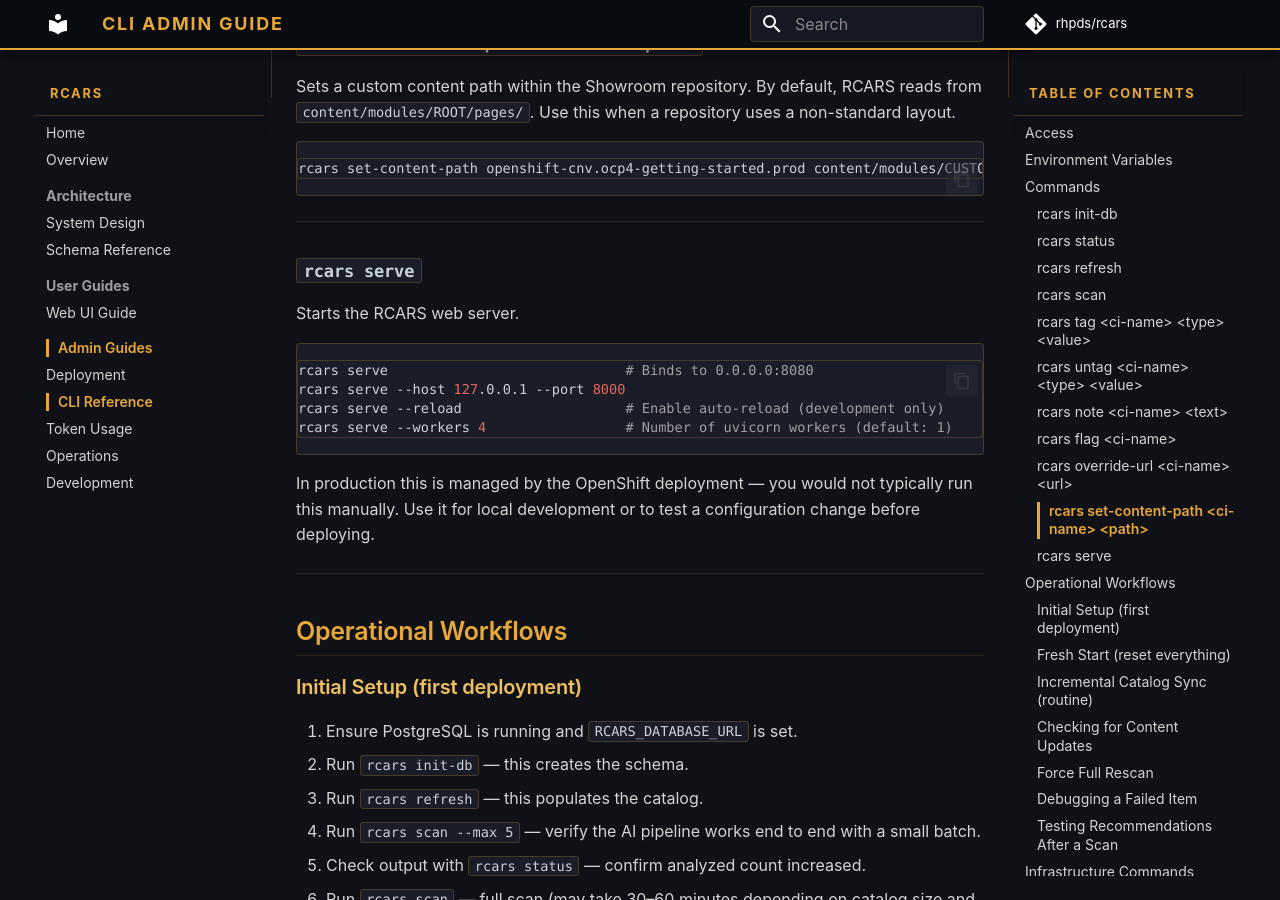
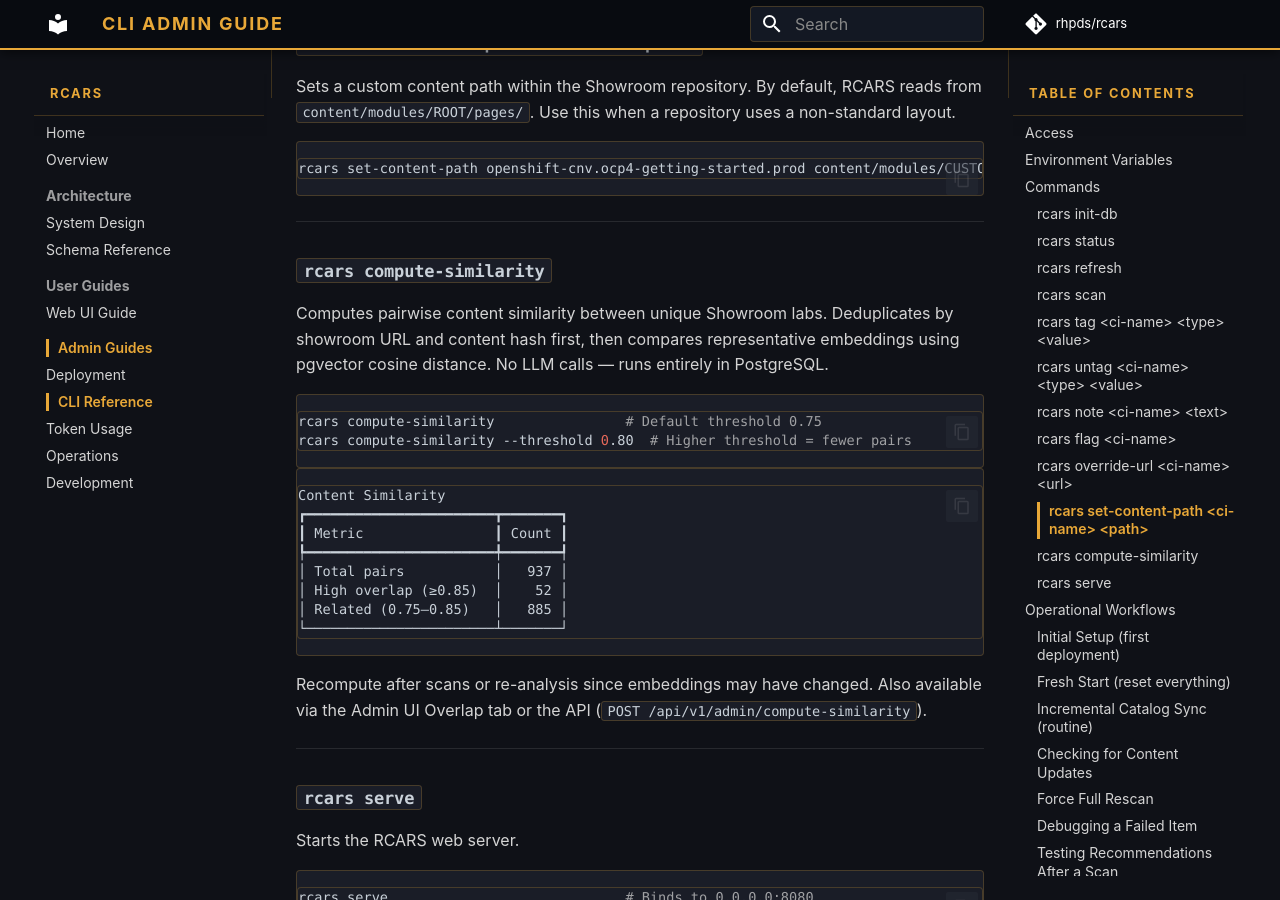
Before and after one commit to rhpds/rcars, an MkDocs documentation site: the page built from docs/admin/cli-guide.md, in a window 1280 px wide and 900 px high, scrolled down 6861 px. Built offline with MkDocs 1.6.1 and Material for MkDocs 9.7.7, drawn with Linux system fonts in a browser that asks for light colours; comment, search, counter and statistics services are not loaded.

Commit message:
rcars: Fix URL-based dedup, update all user-facing documentation
- Dedup by effective showroom URL first (catches dev/prod of same repo
  with different content hashes from branch drift)
- Web guide: dedup behavior, CLI/API access, inline feedback
- Operations: dedup explanation, CLI usage section
- CLI guide: new compute-similarity command reference

Co-Authored-By: Claude Opus 4.6 (1M context) <noreply@anthropic.com>

````diff
--- a/docs/admin/cli-guide.md
+++ b/docs/admin/cli-guide.md
@@ -195,6 +195,30 @@ rcars set-content-path openshift-cnv.ocp4-getting-started.prod content/modules/C
 
 ---
 
+### `rcars compute-similarity`
+
+Computes pairwise content similarity between unique Showroom labs. Deduplicates by showroom URL and content hash first, then compares representative embeddings using pgvector cosine distance. No LLM calls — runs entirely in PostgreSQL.
+
+```bash
+rcars compute-similarity                # Default threshold 0.75
+rcars compute-similarity --threshold 0.80  # Higher threshold = fewer pairs
+```
+
+```
+Content Similarity
+┏━━━━━━━━━━━━━━━━━━━━━━━┳━━━━━━━┓
+┃ Metric                ┃ Count ┃
+┡━━━━━━━━━━━━━━━━━━━━━━━╇━━━━━━━┩
+│ Total pairs           │   937 │
+│ High overlap (≥0.85)  │    52 │
+│ Related (0.75–0.85)   │   885 │
+└───────────────────────┴───────┘
+```
+
+Recompute after scans or re-analysis since embeddings may have changed. Also available via the Admin UI Overlap tab or the API (`POST /api/v1/admin/compute-similarity`).
+
+---
+
 ### `rcars serve`
 
 Starts the RCARS web server.
````
Also changed, not shown: docs/admin/operations.md (+14 -2 lines), docs/user/web-guide.md (+5 -1 lines), 1 other file.
